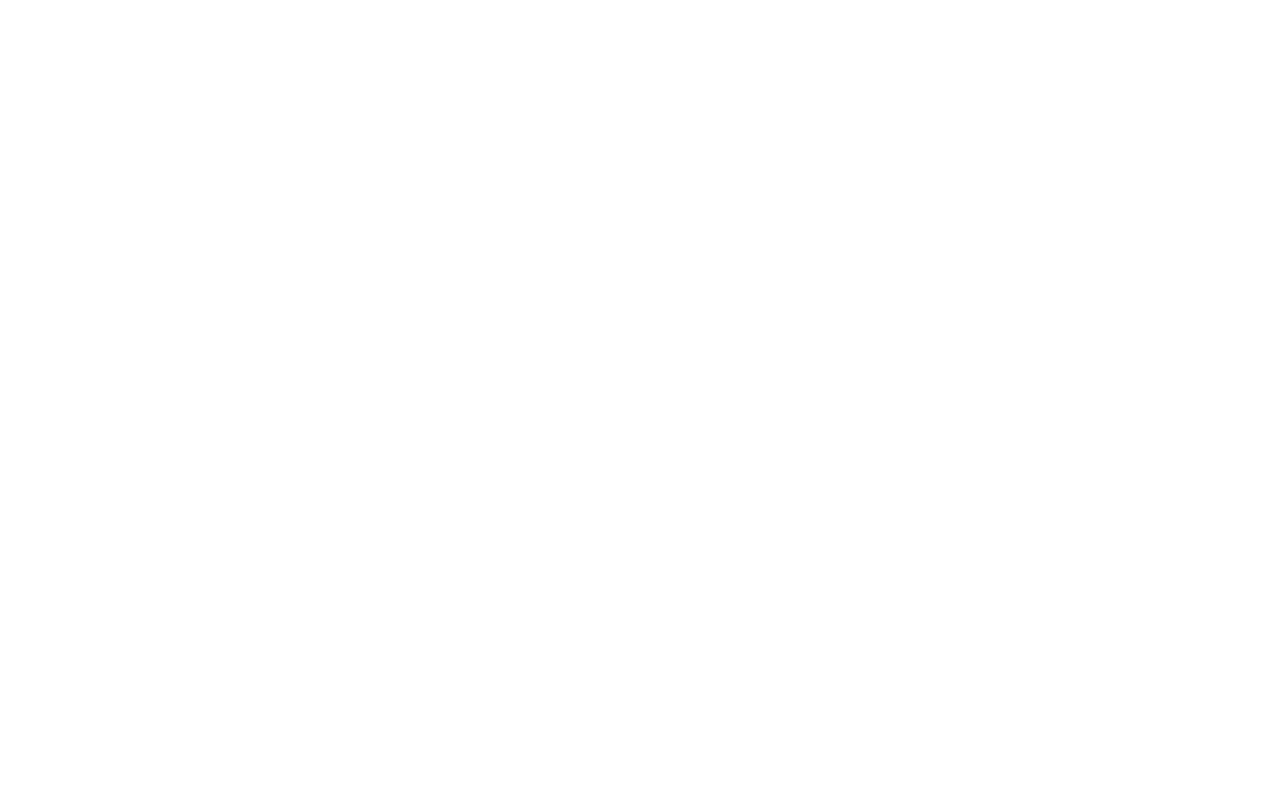
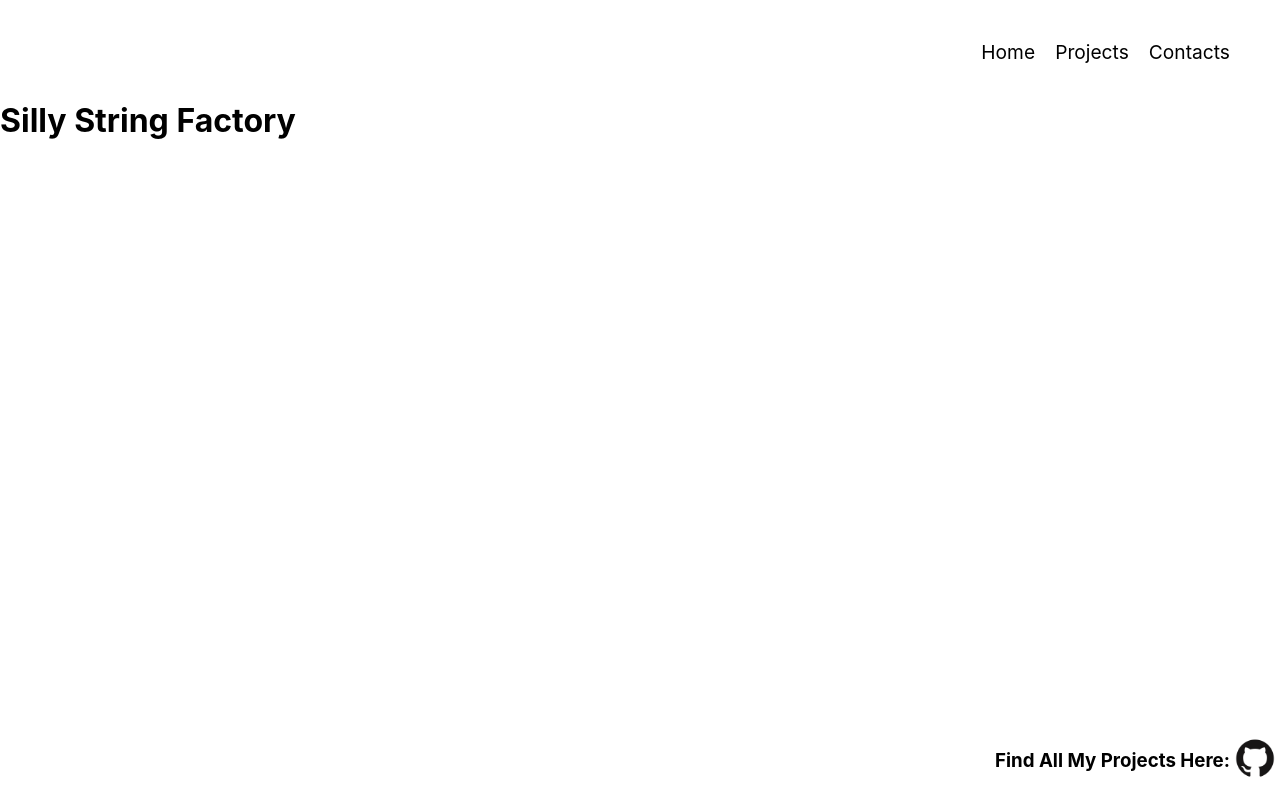
Before and after one commit to BrandonF55/React-Portfolio, a React (Create React App) app: page /projects/sillystringfactory in a window 1280 px wide. Before the commit this address had no page. Built offline with nearby package versions, Linux system fonts and the light colour scheme.

Commit message:
how have fix bug in portjects and fixed the routes for sillystringfactory

```diff
--- a/src/components/App.jsx
+++ b/src/components/App.jsx
@@ -1,5 +1,5 @@
 import { BrowserRouter as Router, Routes, Route } from 'react-router-dom';
-import  '../global.module.scss'
+import '../global.module.scss'
 
 
 
@@ -10,6 +10,8 @@
 import ProjectPage from './ProjectPage/ProjectPage';
 import ProjectPageNavigation from './ProjectPage/ProjectPageNavigation';
 import GalleryGram from './ProjectPage/GalleryGram';
+import SillyStringFactory from './ProjectPage/SillyStringFactory';
+
 
 
 
@@ -18,16 +20,18 @@
   return (
     <React.Fragment>
 
-       <Router>
+      <Router>
 
         <Routes>
 
           <Route element={<Layout />}>
-            <Route index path='/' element={<HomePage/>}/>
-            <Route path='contact' element={<ContactPage/>}/>
-            <Route path='projects' element={<ProjectPage/>}/>
-            <Route  index element={<ProjectPageNavigation/>}/>
-            <Route path='projects/gallerygram' element={<GalleryGram/>} />
+            <Route index path='/' element={<HomePage />} />
+            <Route path='contact' element={<ContactPage />} />
+            <Route path='projects' element={<ProjectPage />} />
+            <Route index element={<ProjectPageNavigation />} />
+            <Route path='projects/gallerygram' element={<GalleryGram />} />
+            <Route path='projects/sillystringfactory' element={<SillyStringFactory />} />
+
 
 
           </Route>
--- a/src/components/ProjectPage/Arrow.module.scss
+++ b/src/components/ProjectPage/Arrow.module.scss
@@ -19,7 +19,7 @@
   }
 
   .Arrow svg {
-    width: 25px;
-    height: 25px;
+    width: 25%;
+    height: 25%;
     fill: #000000;
   }
--- a/src/components/ProjectPage/ProjectPageNavigation.jsx
+++ b/src/components/ProjectPage/ProjectPageNavigation.jsx
@@ -9,7 +9,7 @@
     <nav className={styles.ProjectList}>
 
 
-      <Link to="sillystringfactor" alt="SillyStringFactor" title="StillyStringFactor">
+      <Link to="sillystringfactory" alt="SillyStringFactory" title="StillyStringFactory">
         <h1><u>Silly String Factory</u></h1>
         <h4></h4>
       </Link>
--- /dev/null
+++ b/src/components/ProjectPage/SillyStringFactory.jsx
@@ -0,0 +1,13 @@
+import { dblClick } from "@testing-library/user-event/dist/click";
+import React from "react";
+
+function SillyStringFactory(){
+    return(
+    <div>
+        <h1>Silly String Factory</h1>
+    </div>
+    )
+}
+
+
+export default SillyStringFactory;
```
Also changed, not shown: src/components/ProjectPage/SillyStringFactor.jsx (deleted).
